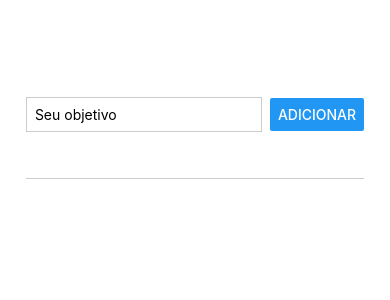
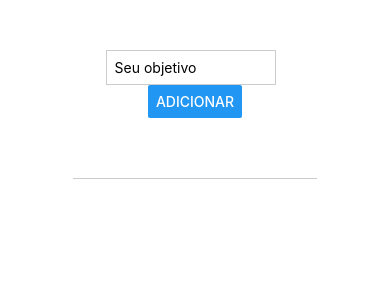
Before and after one commit to pfanio/ReactNative, a React Native app: screen / in a window 390 px wide. Shown: the top 300 px of the page. Built offline with nearby package versions, Linux system fonts and the light colour scheme.

Commit message:
Fix header layout properties in App.js

```diff
--- a/App.js
+++ b/App.js
@@ -47,8 +47,8 @@ const styles = StyleSheet.create({
   },
   header: {
     flex: 1,
-    flexDirection: 'row',
-    justifyContent: 'space-between',
+    flexDirection: 'line',
+    justifyContent: 'space',
     alignItems: 'center',
     borderBottomColor: '#ccc',
     borderBottomWidth: 1,
```
